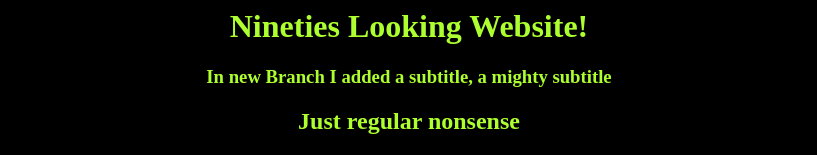
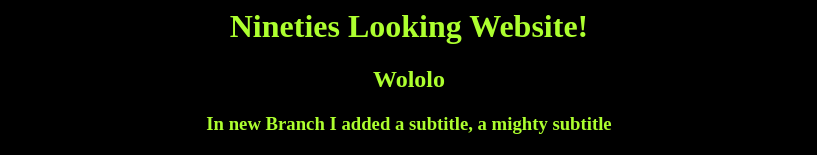
Before and after one commit to Ceheiss/test-repo, a plain HTML site: page index.html in a window 1280 px wide. Shown: the top 155 px of the page, without its empty margins (231-1048 px from the left). Drawn offline with Linux system fonts and the light colour scheme.

Commit message:
added wololo message

```diff
--- a/index.html
+++ b/index.html
@@ -5,6 +5,7 @@
  </head>
  <body>
    <h1>Nineties Looking Website!</h1>
+   <h2>Wololo</h2>
    <h3>In new Branch I added a subtitle, a mighty subtitle</h3>
    <h2>Just regular nonsense</h2>
    <p>Lorem ipsum dolor, sit amet consectetur adipisicing elit. Reprehenderit vel facere atque iusto sapiente provident nulla eligendi itaque pariatur mollitia laboriosam nisi dignissimos amet animi veniam veritatis, harum delectus labore!</p>
```
